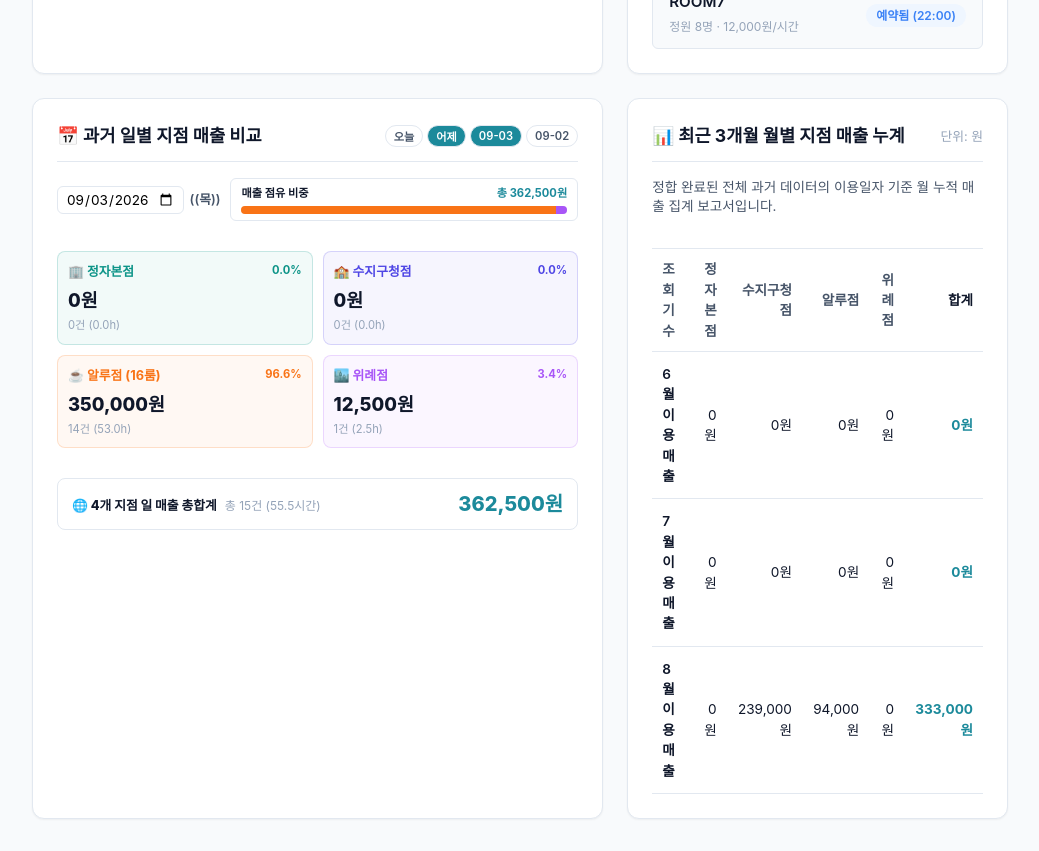
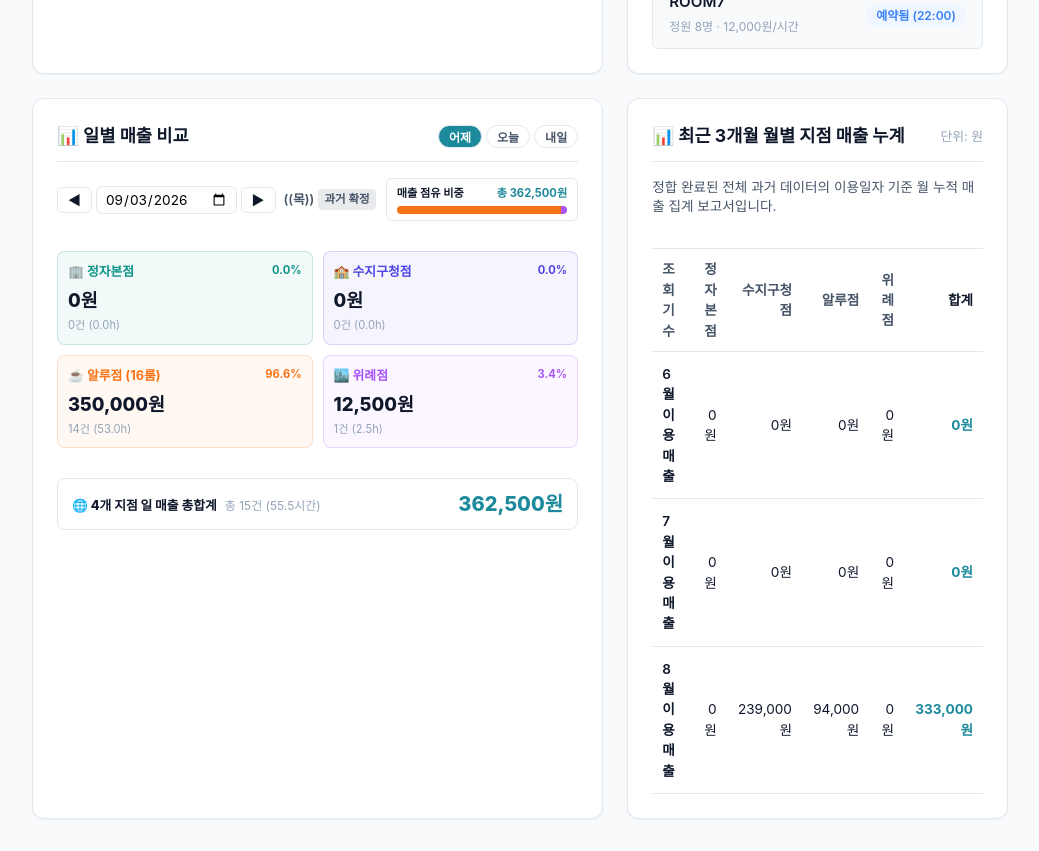
Before and after one commit to jhtem/whaleStudy, a Next.js app: page / in a window 1280 px wide. Shown: the part 940-1791 px from the top of the page, without its empty margins (240-1279 px from the left). Built offline with nearby package versions, Linux system fonts and the light colour scheme.

Commit message:
Feat: Rename to '일별 매출 비교', add yesterday/today/tomorrow chips, day navigation arrow buttons, and forecast sales support

```diff
--- a/src/app/page.tsx
+++ b/src/app/page.tsx
@@ -42,6 +42,15 @@
   const getYesterday = (todayStr: string) => {
     const d = new Date(`${todayStr}T00:00:00`);
     d.setDate(d.getDate() - 1);
+    const yr = d.getFullYear();
+    const m = String(d.getMonth() + 1).padStart(2, '0');
+    const day = String(d.getDate()).padStart(2, '0');
+    return `${yr}-${m}-${day}`;
+  };
+
+  const getTomorrow = (todayStr: string) => {
+    const d = new Date(`${todayStr}T00:00:00`);
+    d.setDate(d.getDate() + 1);
     const yr = d.getFullYear();
     const m = String(d.getMonth() + 1).padStart(2, '0');
     const day = String(d.getDate()).padStart(2, '0');
@@ -116,7 +125,7 @@
     }
   };
 
-  // 과거 날짜별 매출 세부 집계 연산식 (4개 지점 정자, 수지, 알루, 위례 완전 통합)
+  // 과거 확정 매출 & 미래 예약 예측 매출 통합 연산식
   const pastDateSales = useMemo(() => {
     const getSalesData = (prefix: string) => {
       const branchRevs = revenues.filter(rev => {
@@ -130,7 +139,17 @@
       const count = branchRes.length;
       const hours = branchRes.reduce((sum, r) => sum + (r.totalHours || (r.endTime - r.startTime)), 0);
 
-      return { amount, count, hours };
+      // 확정 결제 매출액이 0원이나 예약이 존재하는 경우(미래 예약 예측 등), 룸 시간당 요금 기반 예측 매출 자동 연산
+      let effectiveAmount = amount;
+      if (effectiveAmount === 0 && count > 0) {
+        effectiveAmount = branchRes.reduce((sum, r) => {
+          const roomObj = rooms.find(m => m.id === r.roomId);
+          const price = roomObj ? roomObj.pricePerHour : 7000;
+          return sum + (price * (r.totalHours || (r.endTime - r.startTime)));
+        }, 0);
+      }
+
+      return { amount: effectiveAmount, count, hours };
     };
 
     const jj = getSalesData("jj");
@@ -149,7 +168,7 @@
       wrAmount: wr.amount, wrCount: wr.count, wrHours: wr.hours,
       totalAmount, totalCount, totalHours
     };
-  }, [reservations, revenues, pastDateQuery]);
+  }, [reservations, revenues, pastDateQuery, rooms]);
 
   // Form States for New Reservation
   const [newResForm, setNewResForm] = useState({
@@ -1240,19 +1259,34 @@
 
               {/* 과거 매출 데이터 연계 종합 분석 섹션 (과거 데이터 쌓임 대응 및 월 누적 요약) */}
               <div className={styles.dashboardLayout} style={{ marginTop: "24px" }}>
-                {/* Left: 과거 일별 매출 명확 비교 조회기 */}
+                {/* Left: 일별 매출 비교 (과거 매출 및 미래 예측 매출) */}
                 <div className={styles.dashboardSection}>
                   <div className={styles.sectionHeader} style={{ flexWrap: "wrap", gap: "8px" }}>
-                    <h3 className={styles.sectionTitle}>📅 과거 일별 지점 매출 비교</h3>
-                    {/* Quick Date Chips */}
+                    <h3 className={styles.sectionTitle}>📊 일별 매출 비교</h3>
+                    {/* Quick Date Chips (어제, 오늘, 내일 기본 제공) */}
                     <div style={{ display: "flex", gap: "4px", flexWrap: "wrap" }}>
+                      <button
+                        onClick={() => setPastDateQuery(getYesterday(SYSTEM_TODAY))}
+                        style={{
+                          padding: "2px 10px",
+                          borderRadius: "12px",
+                          fontSize: "0.75rem",
+                          fontWeight: "700",
+                          border: "1px solid var(--border)",
+                          backgroundColor: pastDateQuery === getYesterday(SYSTEM_TODAY) ? "var(--primary-teal)" : "var(--bg-secondary)",
+                          color: pastDateQuery === getYesterday(SYSTEM_TODAY) ? "#ffffff" : "var(--text-secondary)",
+                          cursor: "pointer"
+                        }}
+                      >
+                        어제
+                      </button>
                       <button
                         onClick={() => setPastDateQuery(SYSTEM_TODAY)}
                         style={{
-                          padding: "2px 8px",
+                          padding: "2px 10px",
                           borderRadius: "12px",
-                          fontSize: "0.7rem",
-                          fontWeight: "600",
+                          fontSize: "0.75rem",
+                          fontWeight: "700",
                           border: "1px solid var(--border)",
                           backgroundColor: pastDateQuery === SYSTEM_TODAY ? "var(--primary-teal)" : "var(--bg-secondary)",
                           color: pastDateQuery === SYSTEM_TODAY ? "#ffffff" : "var(--text-secondary)",
@@ -1262,66 +1296,87 @@
                         오늘
                       </button>
                       <button
-                        onClick={() => setPastDateQuery(getYesterday(SYSTEM_TODAY))}
+                        onClick={() => setPastDateQuery(getTomorrow(SYSTEM_TODAY))}
                         style={{
-                          padding: "2px 8px",
+                          padding: "2px 10px",
                           borderRadius: "12px",
-                          fontSize: "0.7rem",
-                          fontWeight: "600",
+                          fontSize: "0.75rem",
+                          fontWeight: "700",
                           border: "1px solid var(--border)",
-                          backgroundColor: pastDateQuery === getYesterday(SYSTEM_TODAY) ? "var(--primary-teal)" : "var(--bg-secondary)",
-                          color: pastDateQuery === getYesterday(SYSTEM_TODAY) ? "#ffffff" : "var(--text-secondary)",
+                          backgroundColor: pastDateQuery === getTomorrow(SYSTEM_TODAY) ? "var(--primary-teal)" : "var(--bg-secondary)",
+                          color: pastDateQuery === getTomorrow(SYSTEM_TODAY) ? "#ffffff" : "var(--text-secondary)",
                           cursor: "pointer"
                         }}
                       >
-                        어제
-                      </button>
-                      <button
-                        onClick={() => setPastDateQuery("2026-09-03")}
-                        style={{
-                          padding: "2px 8px",
-                          borderRadius: "12px",
-                          fontSize: "0.7rem",
-                          fontWeight: "600",
-                          border: "1px solid var(--border)",
-                          backgroundColor: pastDateQuery === "2026-09-03" ? "var(--primary-teal)" : "var(--bg-secondary)",
-                          color: pastDateQuery === "2026-09-03" ? "#ffffff" : "var(--text-secondary)",
-                          cursor: "pointer"
-                        }}
-                      >
-                        09-03
-                      </button>
-                      <button
-                        onClick={() => setPastDateQuery("2026-09-02")}
-                        style={{
-                          padding: "2px 8px",
-                          borderRadius: "12px",
-                          fontSize: "0.7rem",
-                          fontWeight: "600",
-                          border: "1px solid var(--border)",
-                          backgroundColor: pastDateQuery === "2026-09-02" ? "var(--primary-teal)" : "var(--bg-secondary)",
-                          color: pastDateQuery === "2026-09-02" ? "#ffffff" : "var(--text-secondary)",
-                          cursor: "pointer"
-                        }}
-                      >
-                        09-02
+                        내일
                       </button>
                     </div>
                   </div>
 
                   <div style={{ display: "flex", gap: "10px", alignItems: "center", marginBottom: "14px", flexWrap: "wrap" }}>
-                    <div style={{ display: "flex", gap: "6px", alignItems: "center" }}>
+                    <div style={{ display: "flex", gap: "4px", alignItems: "center" }}>
+                      {/* 좌측 화살표 버튼 ◀ */}
+                      <button
+                        onClick={() => setPastDateQuery(prev => getYesterday(prev))}
+                        style={{
+                          padding: "4px 10px",
+                          borderRadius: "6px",
+                          border: "1px solid var(--border)",
+                          backgroundColor: "var(--bg-secondary)",
+                          color: "var(--text-primary)",
+                          cursor: "pointer",
+                          fontWeight: "700",
+                          fontSize: "0.85rem"
+                        }}
+                        title="어제 (이전 날짜)"
+                        id="btn-past-date-prev"
+                      >
+                        ◀
+                      </button>
                       <input
                         type="date"
                         value={pastDateQuery}
-                        max={SYSTEM_TODAY}
                         onChange={(e) => setPastDateQuery(e.target.value)}
                         className={styles.selectInput}
                         style={{ maxWidth: "160px", padding: "4px 8px", border: "1px solid var(--border)", borderRadius: "6px", fontSize: "0.85rem" }}
+                        id="input-past-date"
                       />
-                      <span style={{ fontSize: "0.8rem", color: "var(--text-secondary)", fontWeight: "600" }}>
+                      {/* 우측 화살표 버튼 ▶ */}
+                      <button
+                        onClick={() => setPastDateQuery(prev => getTomorrow(prev))}
+                        style={{
+                          padding: "4px 10px",
+                          borderRadius: "6px",
+                          border: "1px solid var(--border)",
+                          backgroundColor: "var(--bg-secondary)",
+                          color: "var(--text-primary)",
+                          cursor: "pointer",
+                          fontWeight: "700",
+                          fontSize: "0.85rem"
+                        }}
+                        title="내일 (다음 날짜)"
+                        id="btn-past-date-next"
+                      >
+                        ▶
+                      </button>
+                      <span style={{ fontSize: "0.8rem", color: "var(--text-secondary)", fontWeight: "600", marginLeft: "4px" }}>
                         ({getDayOfWeek(pastDateQuery)})
                       </span>
+                      {pastDateQuery < SYSTEM_TODAY && (
+                        <span style={{ fontSize: "0.72rem", padding: "2px 6px", borderRadius: "4px", backgroundColor: "rgba(107, 114, 128, 0.15)", color: "var(--text-secondary)", fontWeight: "600" }}>
+                          과거 확정
+                        </span>
+                      )}
+                      {pastDateQuery === SYSTEM_TODAY && (
+                        <span style={{ fontSize: "0.72rem", padding: "2px 6px", borderRadius: "4px", backgroundColor: "rgba(13, 148, 136, 0.15)", color: "#0D9488", fontWeight: "600" }}>
+                          오늘 실시간
+                        </span>
+                      )}
+                      {pastDateQuery > SYSTEM_TODAY && (
+                        <span style={{ fontSize: "0.72rem", padding: "2px 6px", borderRadius: "4px", backgroundColor: "rgba(79, 70, 229, 0.15)", color: "#4F46E5", fontWeight: "600" }}>
+                          미래 예측
+                        </span>
+                      )}
                     </div>
 
                     {/* 지점별 매출 점유 비중 바 */}
```
